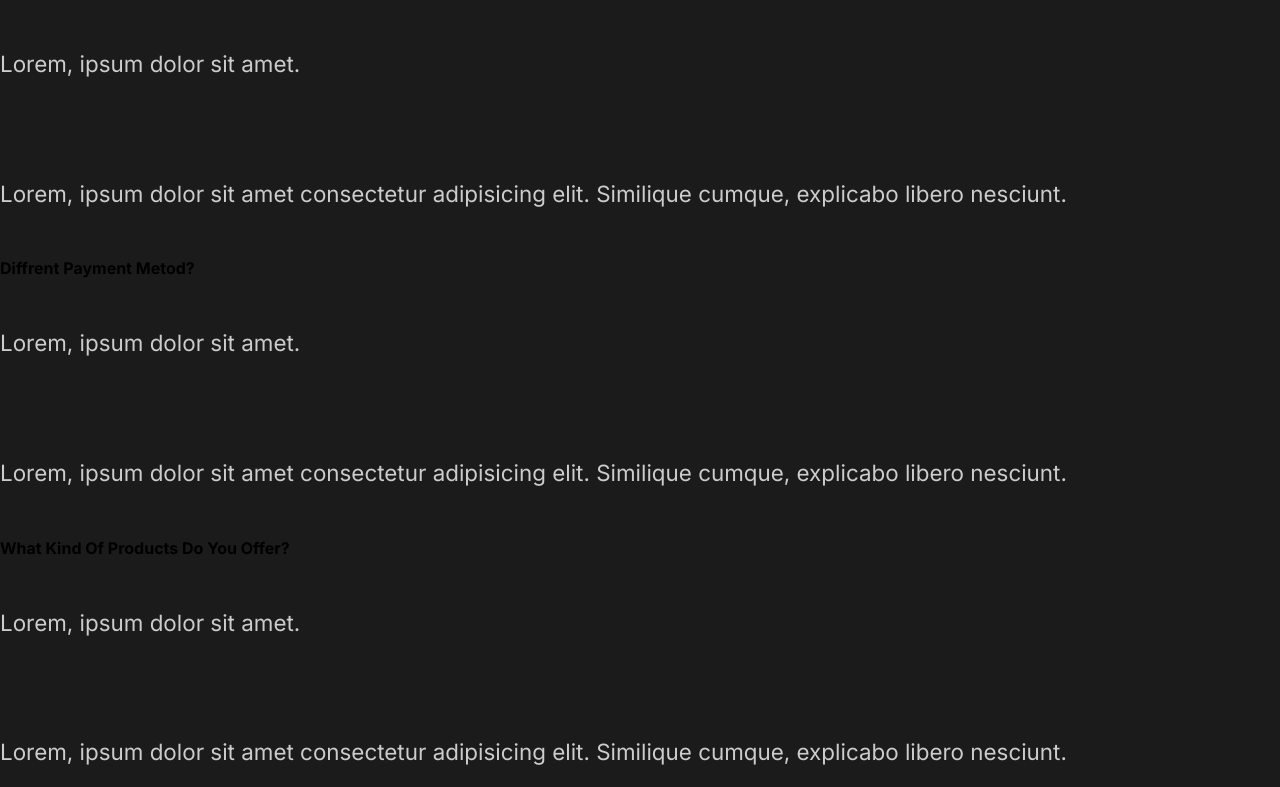
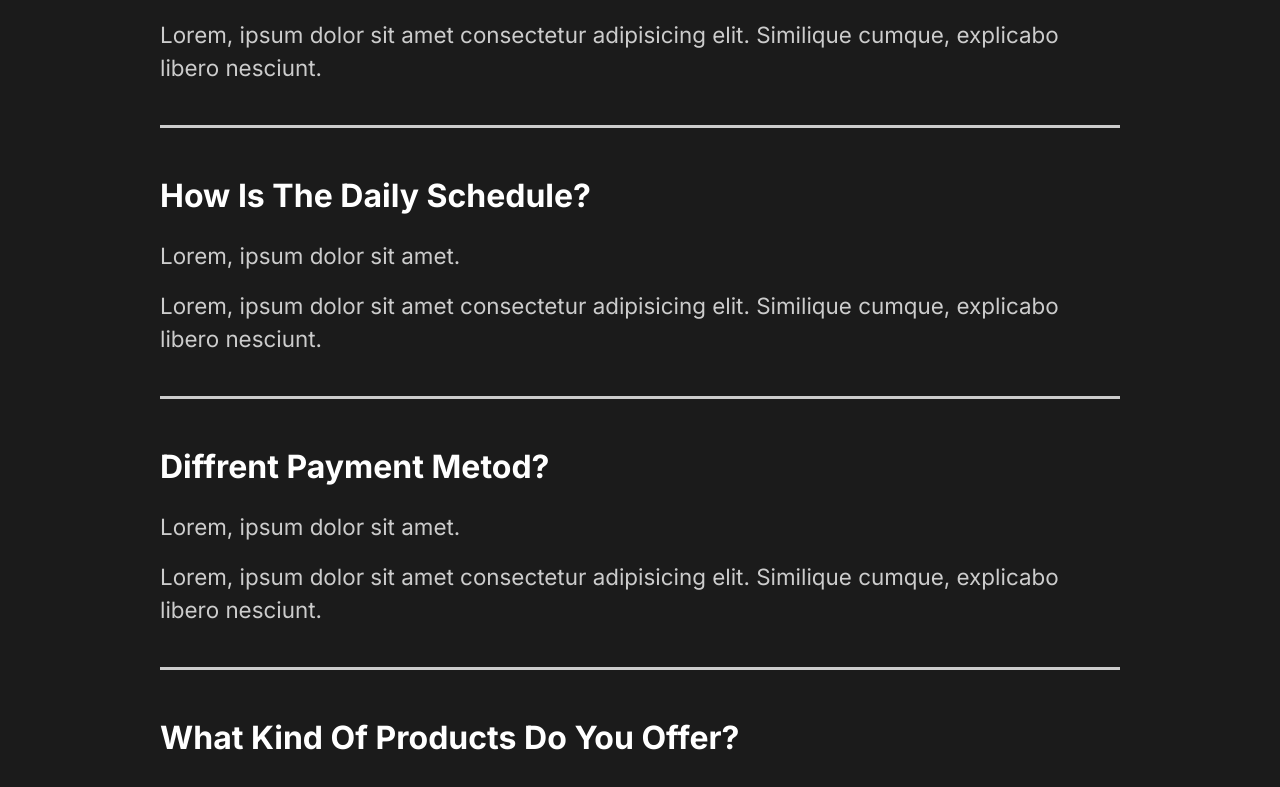
Before and after one commit to navidabdi/portfolio-react, a React (Create React App) app: page / in a window 1280 px wide. Shown: the part 1985-2772 px from the top of the page. Built offline with nearby package versions, Linux system fonts and the light colour scheme.

Commit message:
7. Add Faq Styles

```diff
--- a/src/components/FaqSection.js
+++ b/src/components/FaqSection.js
@@ -1,8 +1,10 @@
 import react from "react";
+import styled from "styled-components";
+import { StyleLayout } from "../styles";
 
 const FaqSection = () => {
   return (
-    <div className="faq">
+    <Faq>
       <h2>
         Any Questions <span>FAQ</span>
       </h2>
@@ -15,6 +17,7 @@
             cumque, explicabo libero nesciunt.
           </p>
         </div>
+        <div className="faq-line"></div>
       </div>
       <div className="question">
         <h4>How Is The Daily Schedule?</h4>
@@ -25,6 +28,7 @@
             cumque, explicabo libero nesciunt.
           </p>
         </div>
+        <div className="faq-line"></div>
       </div>
       <div className="question">
         <h4>Diffrent Payment Metod?</h4>
@@ -35,6 +39,7 @@
             cumque, explicabo libero nesciunt.
           </p>
         </div>
+        <div className="faq-line"></div>
       </div>
       <div className="question">
         <h4>What Kind Of Products Do You Offer?</h4>
@@ -45,9 +50,40 @@
             cumque, explicabo libero nesciunt.
           </p>
         </div>
+        <div className="faq-line"></div>
       </div>
-    </div>
+    </Faq>
   );
 };
 
+const Faq = styled(StyleLayout)`
+  display: block;
+  span {
+    display: block;
+  }
+  h2 {
+    padding-bottom: 2rem;
+    font-weight: lighter;
+  }
+  .faq-line {
+    background: #ccc;
+    height: 0.2rem;
+    margin: 1rem 0;
+    width: 100%;
+  }
+  .question {
+    padding: 1rem 0;
+    cursor: pointer;
+    h4 {
+      font-size: 2rem;
+    }
+  }
+  .answer {
+    padding: 1rem 0;
+    p {
+      padding: 0.5rem 0;
+    }
+  }
+`;
+
 export default FaqSection;
--- a/src/components/ServicesSection.js
+++ b/src/components/ServicesSection.js
@@ -6,7 +6,7 @@
 import money from "../img/money.svg";
 import teamwork from "../img/teamwork.svg";
 import styled from "styled-components";
-import { StyleLayout } from "../styles.js";
+import { StyleLayout } from "../styles";
 
 const ServicesSection = () => {
   return (
```
